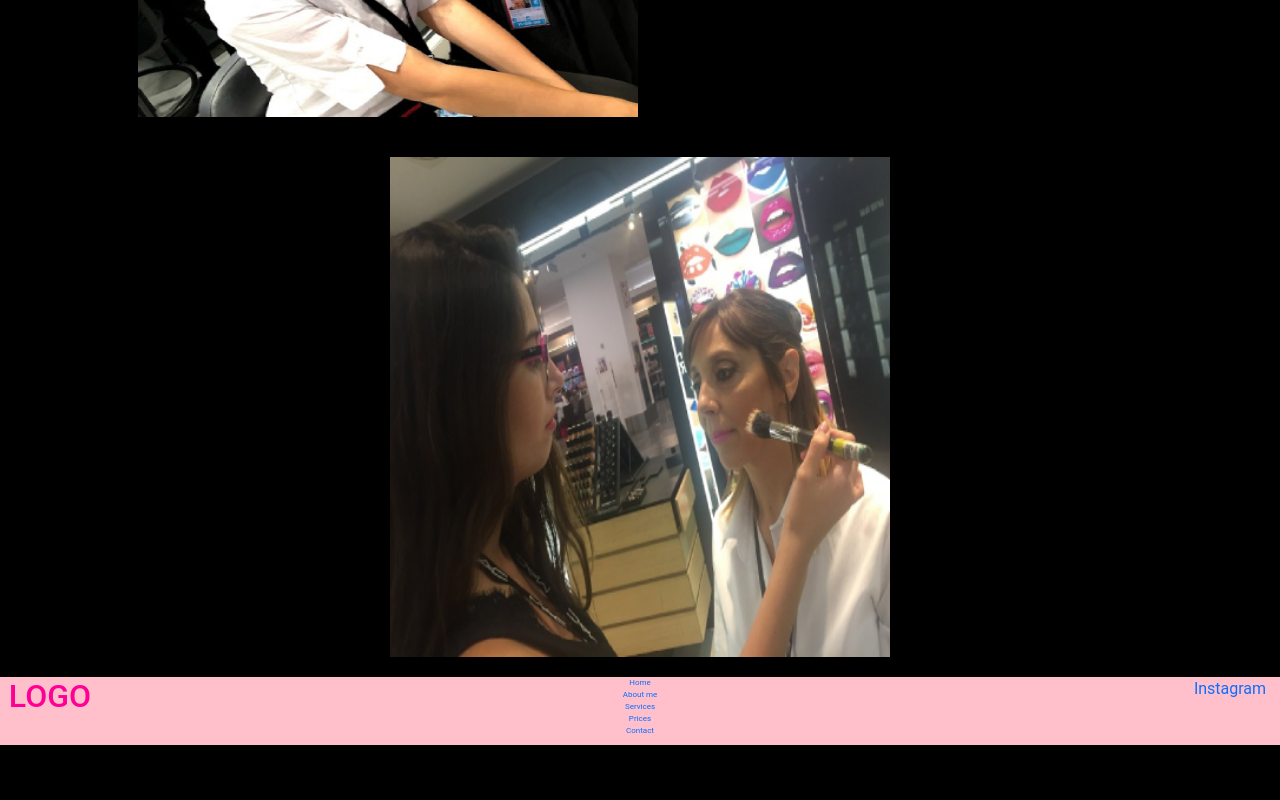
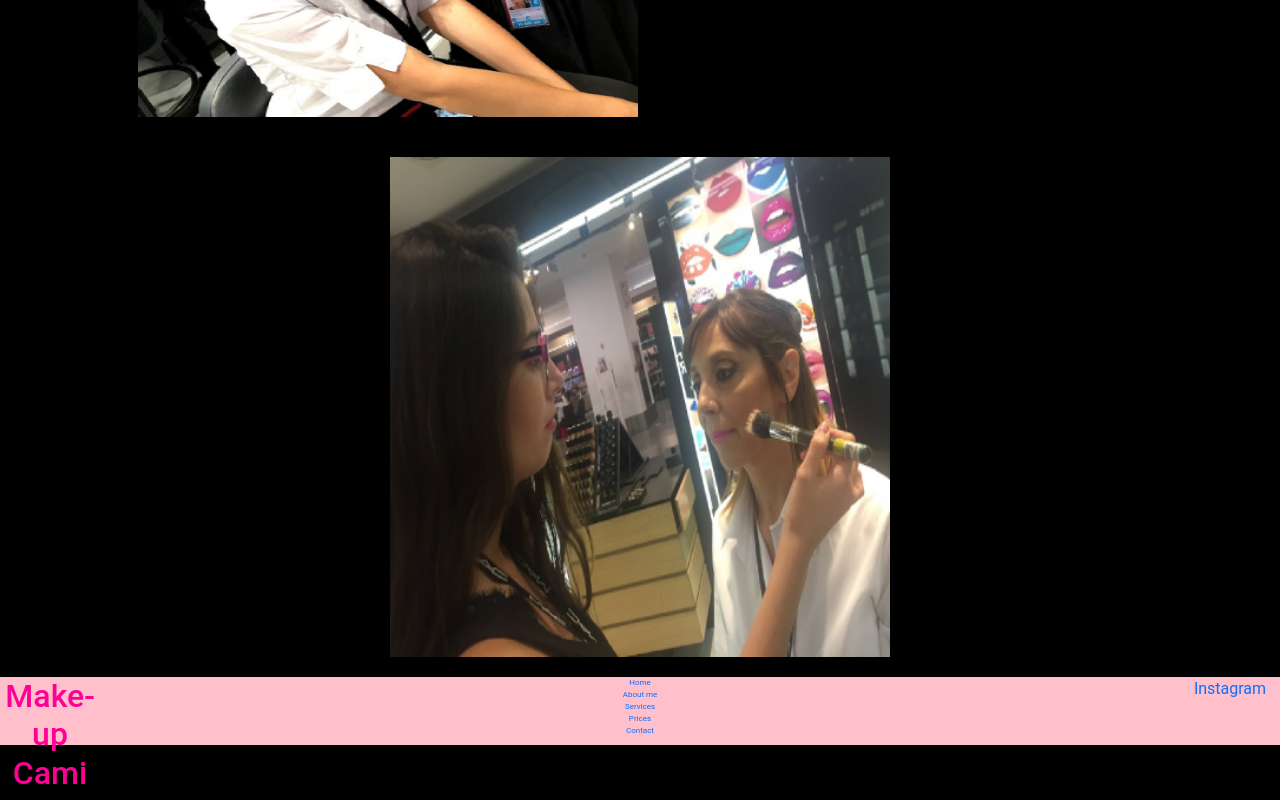
Before and after one commit to camidafonseca/Make-up, a website: page pages/aboutme.html in a window 1280 px wide. Shown: the part 2337-3137 px from the top of the page. Before the commit the page ends 3082 px from the top, so only its background shows below. Drawn offline with nearby package versions, Linux system fonts and the light colour scheme.

Commit message:
Actualice Footer

```diff
--- a/pages/aboutme.html
+++ b/pages/aboutme.html
@@ -121,7 +121,7 @@
 
     <footer class="footer">
         <div id="left">
-            <h2>LOGO</h2>
+            <h2>Make-up Cami</h2>
         </div>
 
         <nav class="letraBlanca centrar textoChico flexFooter" id="center">
```
